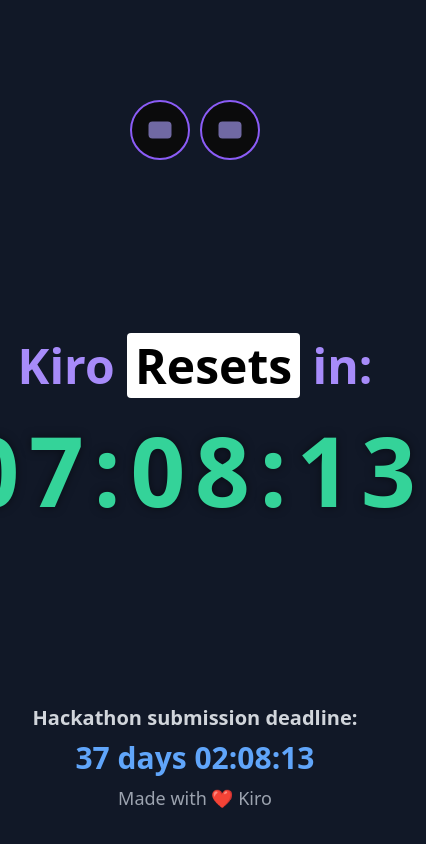
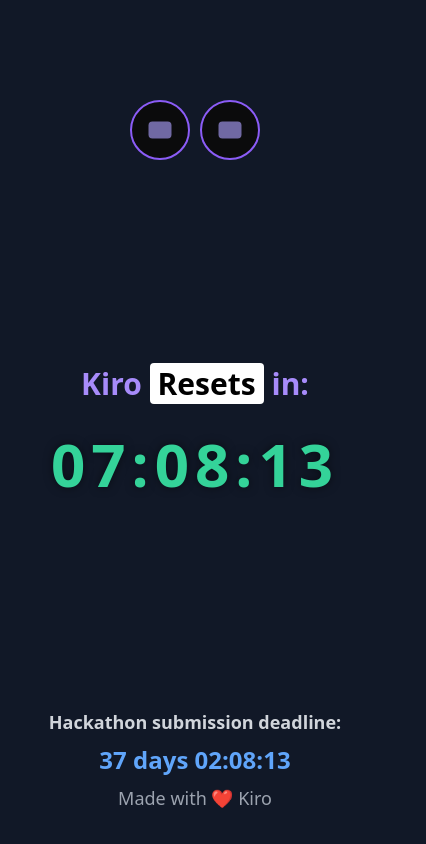
Before and after one commit to hololeo/kiroclock, a plain HTML site: page index.html in a window 390 px wide. Shown: the whole page, 426 px wide, since content can reach past the window. Drawn offline with nearby package versions, Linux system fonts and the light colour scheme.

Commit message:
respoonsive to mobile

```diff
--- a/index.html
+++ b/index.html
@@ -40,10 +40,10 @@
     </style>
 </head>
 <body class="bg-gray-900 text-white font-sans flex flex-col justify-center items-center min-h-screen m-0 overflow-hidden">
-    <h1 class="text-5xl font-bold mb-8 text-center pt-4">
+    <h1 class="text-3xl sm:text-4xl md:text-5xl font-bold mb-8 text-center pt-4">
         <span class="text-purple-400">Kiro</span> <span class="bg-white text-black px-2 rounded">Resets</span> <span class="text-purple-400">in:</span>
     </h1>
-    <div id="countdown" class="text-8xl font-extrabold tracking-widest text-green-400" style="text-shadow: 0 0 10px rgba(0, 0, 0, 0.5);"></div>
+    <div id="countdown" class="text-6xl sm:text-7xl md:text-8xl font-extrabold tracking-widest text-green-400" style="text-shadow: 0 0 10px rgba(0, 0, 0, 0.5);"></div>
 
     <canvas id="confetti-canvas" style="position: fixed; top: 0; left: 0; width: 100%; height: 100%; pointer-events: none; z-index: 9999;"></canvas>
 
@@ -58,10 +58,10 @@
     </div>
 
     <a href="https://kiro.dev/blog/code-with-kiro-hackathon/" target="_blank" class="absolute bottom-8 text-center no-underline text-white">
-        <div class="text-xl font-bold mb-2 text-gray-300">
+        <div class="text-lg sm:text-xl font-bold mb-2 text-gray-300">
             Hackathon submission deadline:
         </div>
-        <div id="hackathon-countdown" class="text-3xl font-semibold text-blue-400"></div>
+        <div id="hackathon-countdown" class="text-2xl sm:text-3xl font-semibold text-blue-400"></div>
         <div class="text-lg mt-2 text-gray-400">
             Made with ❤️ Kiro
         </div>
```
